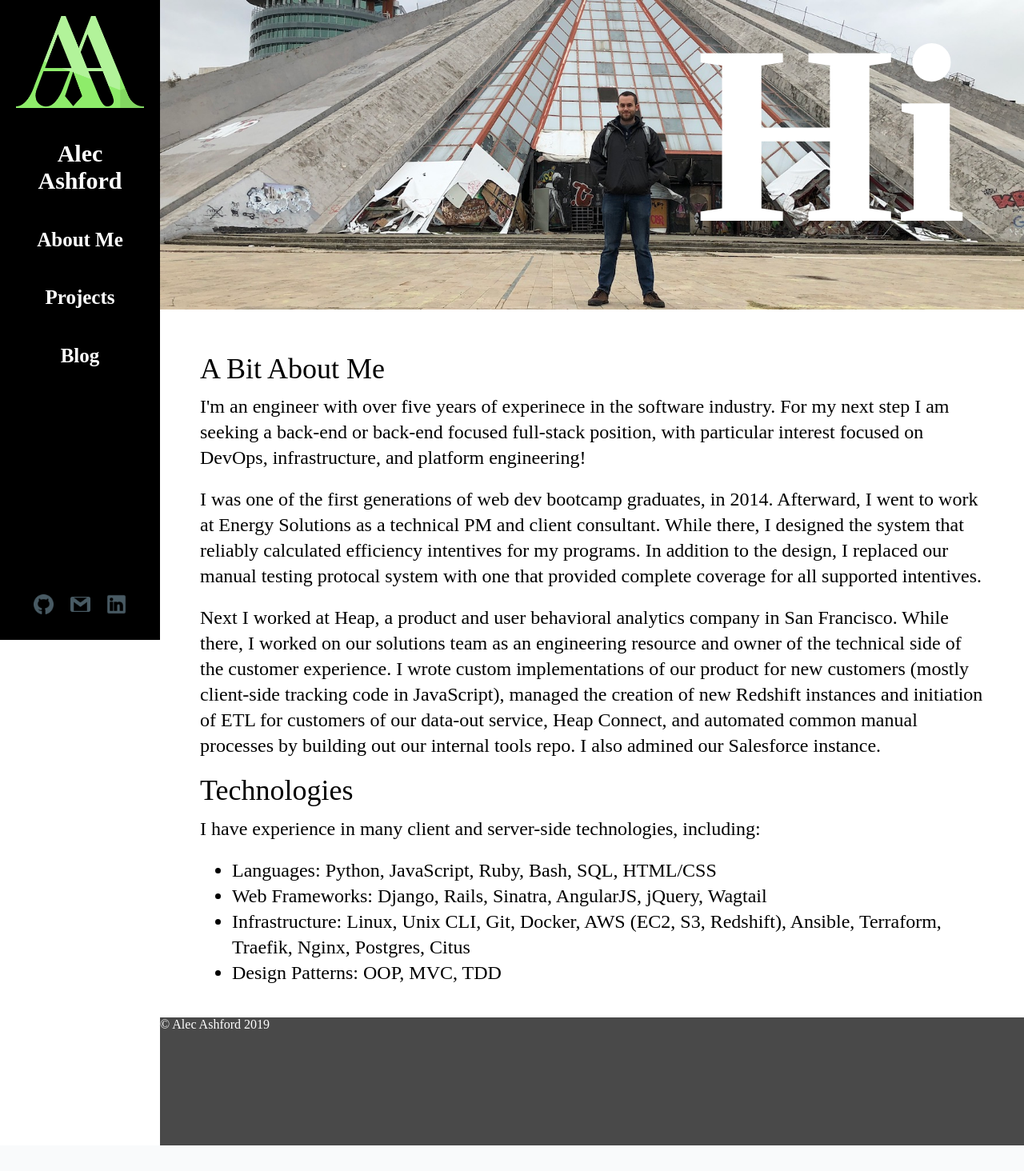
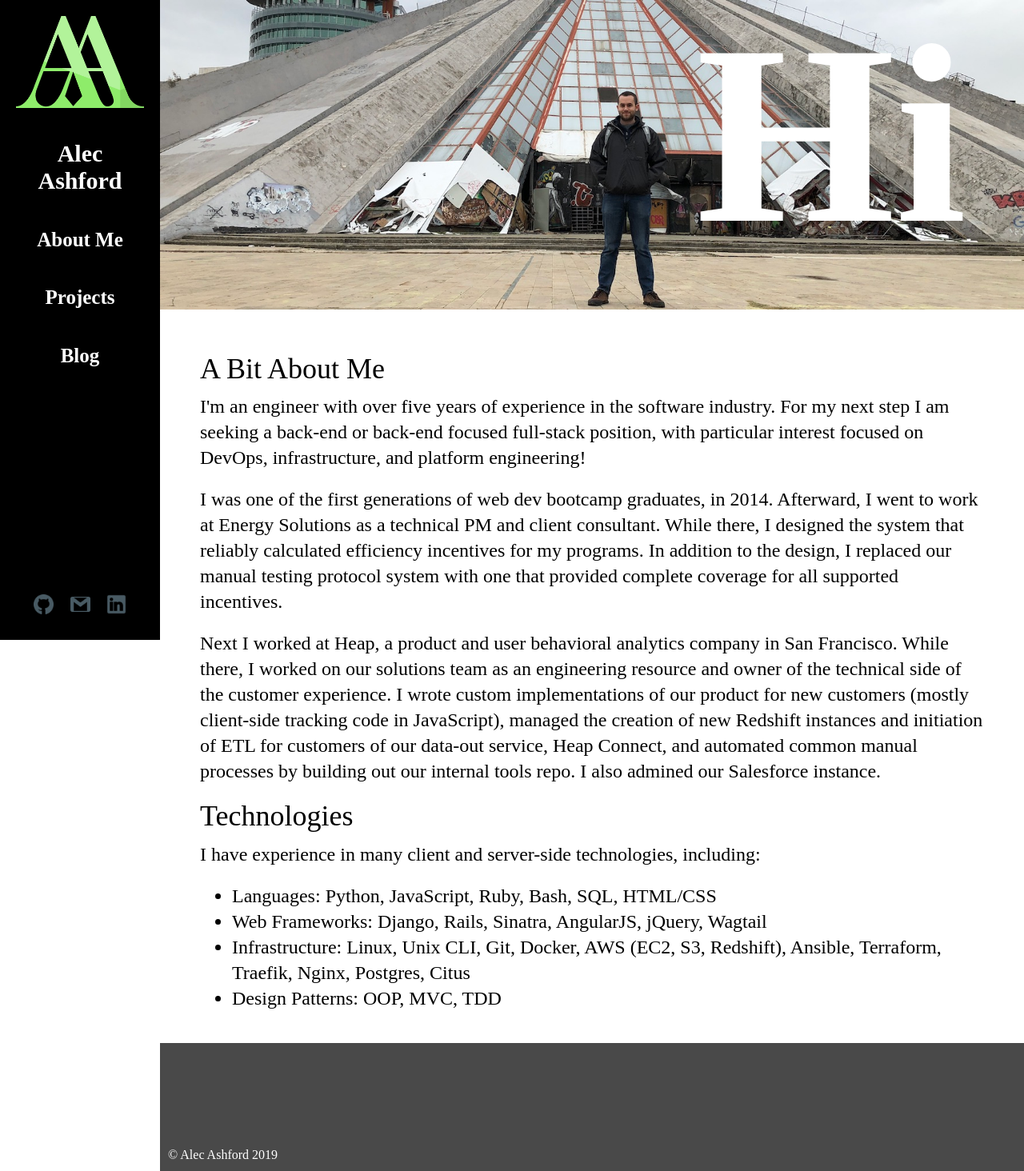
Before and after one commit to alecashford/personal_site, a Django app: page /about in a window 1280 px wide. Shown: the whole page at 80% size. Before the commit the page ends 1432 px from the top, so only its background shows below. Run offline with Django 3.2, Linux system fonts and the light colour scheme; some libraries are stand-ins or nearby versions; some web fonts are replaced.

Commit message:
added copywrite

```diff
--- a/personal_site/static/personal_site/css/base.css
+++ b/personal_site/static/personal_site/css/base.css
@@ -75,6 +75,13 @@ html, body, input, textarea, button {
   height: 160px;
   margin-left: 0px;
   transition: margin-left 0.2s;
+  position: relative;
+}
+
+#copywrite {
+  padding: 10px;
+  position: absolute;
+  bottom: 0;
 }
 
 #picture>img {
--- a/personal_site/templates/personal_site/about.html
+++ b/personal_site/templates/personal_site/about.html
@@ -13,9 +13,9 @@
 </div>
 <div id="text-wrapper">
 <h2>A Bit About Me</h2>
-<p>I'm an engineer with over five years of experinece in the software industry. For my next step I am seeking a back-end or back-end focused full-stack position, with particular interest focused on DevOps, infrastructure, and platform engineering!</p>
+<p>I'm an engineer with over five years of experience in the software industry. For my next step I am seeking a back-end or back-end focused full-stack position, with particular interest focused on DevOps, infrastructure, and platform engineering!</p>
 
-<p>I was one of the first generations of web dev bootcamp graduates, in 2014. Afterward, I went to work at Energy Solutions as a technical PM and client consultant. While there, I designed the system that reliably calculated efficiency intentives for my programs. In addition to the design, I replaced our manual testing protocal system with one that provided complete coverage for all supported intentives.</p>
+<p>I was one of the first generations of web dev bootcamp graduates, in 2014. Afterward, I went to work at Energy Solutions as a technical PM and client consultant. While there, I designed the system that reliably calculated efficiency incentives for my programs. In addition to the design, I replaced our manual testing protocol system with one that provided complete coverage for all supported incentives.</p>
 
 <p>Next I worked at Heap, a product and user behavioral analytics company in San Francisco. While there, I worked on our solutions team as an engineering resource and owner of the technical side of the customer experience. I wrote custom implementations of our product for new customers (mostly client-side tracking code in JavaScript), managed the creation of new Redshift instances and initiation of ETL for customers of our data-out service, Heap Connect, and automated common manual processes by building out our internal tools repo. I also admined our Salesforce instance.</p>
 
--- a/personal_site/templates/personal_site/base.html
+++ b/personal_site/templates/personal_site/base.html
@@ -71,7 +71,9 @@
             </div>
         </div>
         <footer id="footer">
-            © Alec Ashford {% now "Y" %}
+            <div id="copywrite">
+                © Alec Ashford {% now "Y" %}
+            </div>
         </footer>
     </body>
 </html>
```
